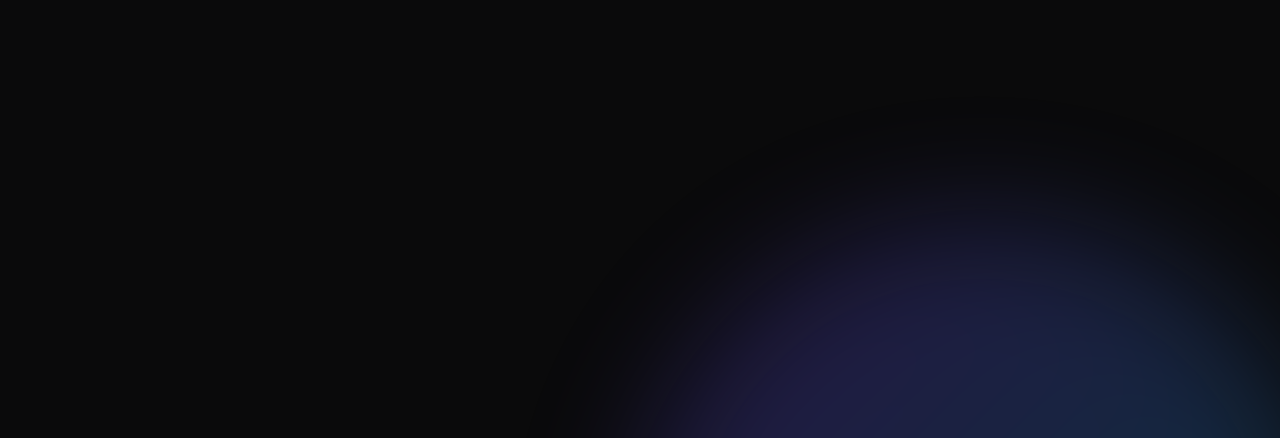
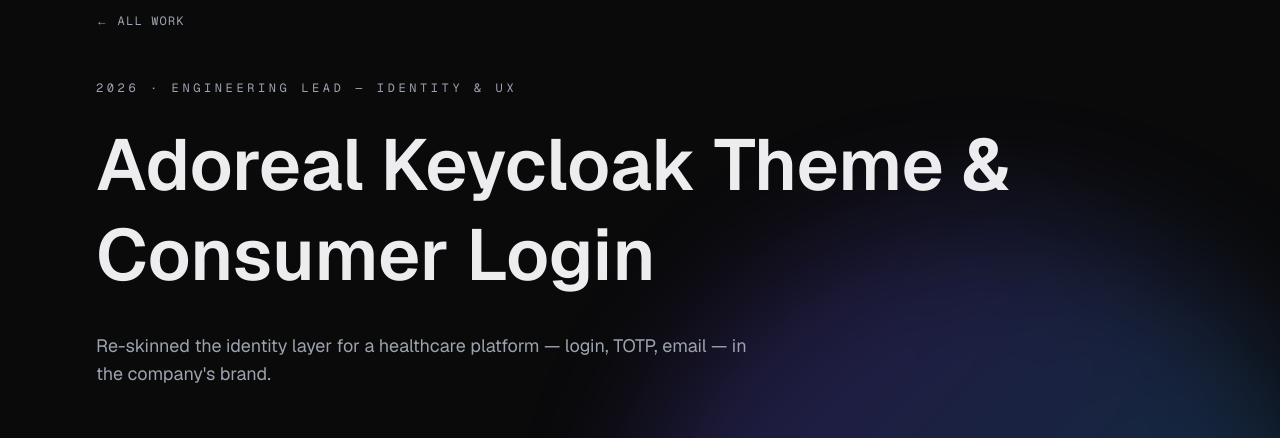
Before and after one commit to Sheldon-Pierce/sheldonpierce-com, a Next.js app: page /work/keycloak-theme in a window 1280 px wide. Shown: the part 120-558 px from the top of the page. Built offline with nearby package versions, Linux system fonts and the light colour scheme.

Commit message:
feat(case-study): add hero with parallax image + entrance animations

```diff
--- /dev/null
+++ b/components/case-study/case-study-hero.tsx
@@ -0,0 +1,69 @@
+"use client";
+import Link from "next/link";
+import { motion } from "motion/react";
+import { ParallaxImage } from "@/components/motion/parallax-image";
+import type { WorkEntry } from "@/lib/work";
+
+interface CaseStudyHeroProps {
+  work: WorkEntry;
+}
+
+export function CaseStudyHero({ work }: CaseStudyHeroProps) {
+  return (
+    <section className="relative">
+      <div className="px-6 pt-32 md:px-16 lg:px-24">
+        <Link
+          href="/#work"
+          className="font-mono text-xs uppercase tracking-widest text-fg-muted hover:text-fg"
+        >
+          ← All work
+        </Link>
+
+        <motion.p
+          initial={{ opacity: 0, y: 12 }}
+          animate={{ opacity: 1, y: 0 }}
+          transition={{ duration: 0.4 }}
+          className="mt-12 font-mono text-xs uppercase tracking-[0.3em] text-fg-muted"
+        >
+          {work.year} · {work.role}
+        </motion.p>
+
+        <motion.h1
+          initial={{ opacity: 0, y: 24 }}
+          animate={{ opacity: 1, y: 0 }}
+          transition={{ duration: 0.6, delay: 0.1 }}
+          className="mt-6 max-w-5xl text-4xl font-semibold leading-tight md:text-7xl"
+        >
+          {work.title}
+        </motion.h1>
+
+        <motion.p
+          initial={{ opacity: 0, y: 24 }}
+          animate={{ opacity: 1, y: 0 }}
+          transition={{ duration: 0.6, delay: 0.2 }}
+          className="mt-8 max-w-2xl text-lg text-fg-muted"
+        >
+          {work.summary}
+        </motion.p>
+      </div>
+
+      <div className="mt-16 px-6 md:px-16 lg:px-24">
+        <motion.div
+          initial={{ opacity: 0, scale: 1.02 }}
+          animate={{ opacity: 1, scale: 1 }}
+          transition={{ duration: 0.9, ease: [0.22, 1, 0.36, 1] }}
+          className="relative aspect-[16/9] overflow-hidden rounded-2xl border border-fg-muted/10 bg-bg-muted"
+        >
+          <ParallaxImage
+            src={work.heroImage}
+            alt={work.title}
+            fill
+            priority
+            speed={0.2}
+            className="absolute inset-0"
+          />
+        </motion.div>
+      </div>
+    </section>
+  );
+}
```
